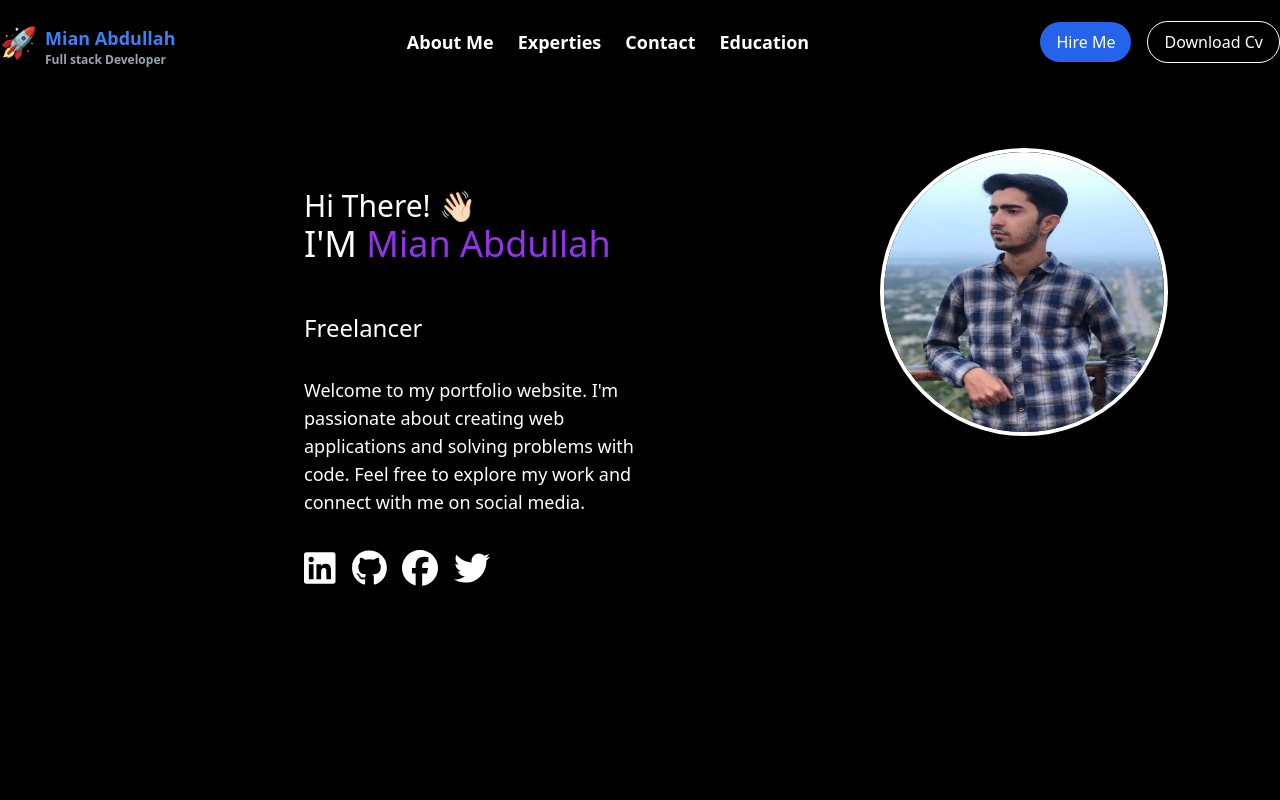
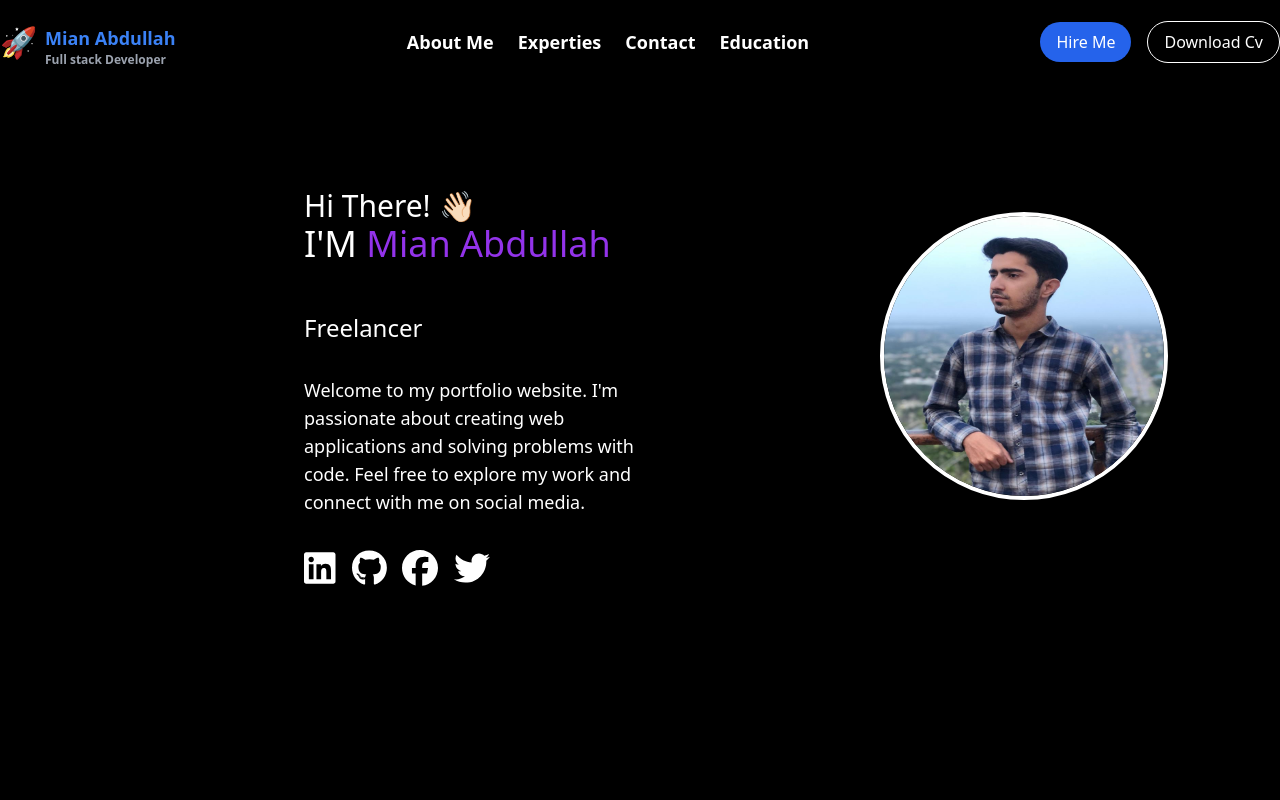
Before and after one commit to abdullah117765/Portfolio, a React (Create React App) app: page / in a window 1280 px wide. Shown: the top 800 px of the page. Built offline with nearby package versions, Linux system fonts and the light colour scheme.

Commit message:
update jan 12,24

```diff
--- a/src/components/navbar/Navbar.jsx
+++ b/src/components/navbar/Navbar.jsx
@@ -1,5 +1,5 @@
 import React from 'react';
-import CV from "../../resources/CV-5.pdf";
+import CV from "../../resources/Cv.pdf";
 const Navbar = () => {
   return (
     <nav className="py-4 bg-black">
--- a/src/pages/home/Footer.jsx
+++ b/src/pages/home/Footer.jsx
@@ -28,7 +28,7 @@ const Footer = () => {
           </a>
         </div>
         <div className="text-sm">
-          &copy; {new Date().getFullYear()} Your Name. All rights reserved.
+          &copy; {new Date().getFullYear()} Mian Abdullah. All rights reserved.
         </div>
         <div className="text-sm">
           Designed and built with ❤️ using React and Tailwind CSS
--- a/src/pages/home/Home.jsx
+++ b/src/pages/home/Home.jsx
@@ -84,11 +84,11 @@ const Portfolio = () => {
             </a>
           </div>
         </div>
-        <div className="w-full h-full text-center lg:w-1/2">
+        <div className="w-full h-full text-center mt-16 lg:w-1/2">
           <img
             src={profilepic}
             alt="Abdulla's Profile"
-            className="mx-auto border-4 border-white rounded-full w-72 h-72 animate__animated animate__fadeIn animate__delay-2s lg:mx-0"
+            className="mx-auto border-4 border-white rounded-full  w-72 h-72 animate__animated animate__fadeIn animate__delay-2s lg:mx-0"
           />
         </div>
       </section>
--- a/src/pages/home/KnowMeMore.jsx
+++ b/src/pages/home/KnowMeMore.jsx
@@ -1,6 +1,6 @@
 // src/components/KnowMeMore.js
 import React from 'react';
-import CV from "../../resources/CV-5.pdf";
+import CV from "../../resources/Cv.pdf";
 const KnowMeMore = () => {
   return (
     <section id="about" className="py-32 text-white bg-gray-900 mt-80">
@@ -22,7 +22,7 @@ const KnowMeMore = () => {
                   <span className="font-semibold">Name:</span> Mian Abdullah
                 </li>
                 <li className="mb-2">
-                  <span className="font-semibold">Email:</span> axiomshah@gmail.com
+                  <span className="font-semibold">Email:</span> s.abdullah117765@gmail.com
                 </li>
                 <li className="mb-2">
                   <span className="font-semibold">Age:</span> 22
@@ -33,7 +33,7 @@ const KnowMeMore = () => {
               </ul>
               <a
   href={CV}  // Replace with the actual path to your CV file
-  download="CV-5.pdf"      // Specify the filename for the downloaded file
+  download="Cv.pdf"      // Specify the filename for the downloaded file
 >
   <button className="px-4 py-2 mt-8 text-white bg-blue-500 rounded-full hover:bg-blue-600 focus:outline-none focus:ring focus:ring-blue-300">
     Download CV
```
Also changed, not shown: src/components/Projects.jsx (added), 2 other files (tests, documents, lock files or other folders).
